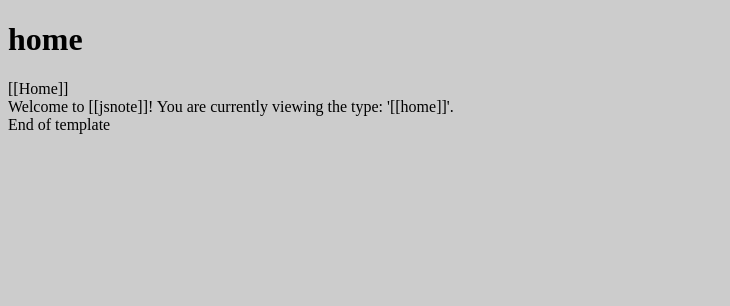
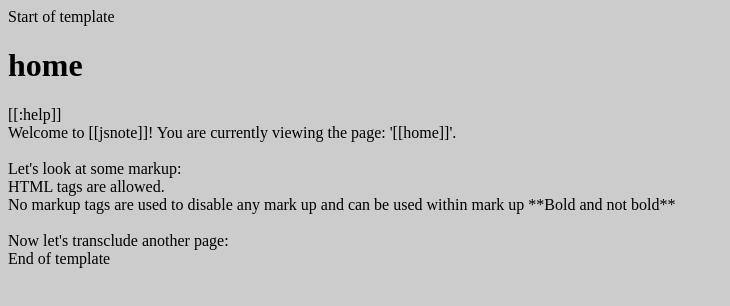
Before and after one commit to gomatt/jsnote, a plain HTML site: page start.html in a window 1280 px wide. Shown: the whole page, without its empty margins (0-730 px from the left). Drawn offline with Linux system fonts and the light colour scheme.

Commit message:
revising template engine

```diff
--- a/start.html
+++ b/start.html
@@ -6,10 +6,13 @@
     <script id="data">
       var data = {
         "home": {
-          "content": "Welcome to [[jsnote]]! You are currently viewing the type: '[[{{path}}]]'."
+          "content": "Welcome to [[jsnote]]! You are currently viewing the page: '[[{{=path}}]]'.<br /><br />Let's look at some markup:<br />HTML tags are allowed.<br />{{{No markup tags}}} are used to disable any mark up and can be used within mark up **Bold and {{{not bold}}}**<br /><br />Now let's transclude another page:<br />{{testpage}}"
         },
-        "system:template:default": {
-          "content": "<style>{margin:0;padding:0;}header,footer,aside,nav,article{display:block;}body{background:#ccc;}</style><header><h1>{{path}}</h1></header><nav>[[Home]]</nav><section id=\"page_content\">{{content}}</section><footer>End of template</footer>"
+        "system:view": {
+          "content": "<style>{margin:0;padding:0;}header,footer,aside,nav,article{display:block;}body{background:#ccc;}</style><header>Start of template<br /><h1>{{=path}}</h1></header><nav>[[:help]]</nav><section id=\"page_content\">{{=content}}</section><footer>End of template</footer>"
+        },
+        "testpage": {
+          "content": "Transcluded content!"
         }
       };
     </script>
@@ -20,7 +23,7 @@
         current: "",
         delimiter: ":",
         action: "::",
-        template: "system:template:default",
+        template: "system:view",
         home: "home"
       };
     </script>
@@ -113,58 +116,86 @@
         }
         page.prototype = {
           expand: function() {
-            var original; // the 'original' page content
+            //var original; // the 'original' page content
 
             // Add the template content first
-            this.expanded = data[config.template].content;
+            this.output = data[config.template].content;
 
             // Check if this is a template
             if (this.path === config.template) {
               // Expanding a template doesn't make sense for right now
-              this.expanded = this.content;
+              this.output = this.content;
             } else {
-              // Keep expanding until there is nothing to expand
-              do {
-                console.log("Expanding '" + this.path + "'");
-                original = this.expanded;
-                this.expanded = tmpl(this.expanded, this);
-                // I feel like only one of these checks are necessary.
-                // If nothing was changed after expanding, then there is nothing to expand.
-              } while (this.expanded.indexOf("{{") > -1 && this.expanded !== original); // Nothing to expand AND nothing has changed since last expand
-              console.log("Expansion of '" + this.path + "' Complete");
+              // Replace "{{{" and "}}}" to nowiki tags
+              //this.noMarkup();
+
+              // Use a templating engine
+              this.output = tmpl(this.output, this);
             }
+            return this.output;
           }
         };
         function tmpl(template, data) {
+          console.log("Using template: " + template);
           // Template function
           // Add data from a page to a template (string) and return the content
-          // Look for "{{ .. }}" and replace with data from the object
-          var reReplace = /{{(.+?)}}/g,
+          // Look for "{{= .. }}" and replace with data from the object
+          //{{([^{]((?!}}).)*)}}
+          // {{2,}(.+?)}{2,} - Find any {{..}}
+          // {{2}([^}]*.?;? ?)}{2} - find a lot!
+          var reNoMarkup = /{{3}(.+?)}{3}/g,
+              reMatching = /({{+.+?}}+)/g,
+              reCode = /{{=([^{{].+?)}}/g,
+              reTransclude = /{{([^{{].+?)}}/g,
               reUnmodified = /(^( )?(var|if|for|else|switch|case|break|{|}))(.*)?/g,
               output = 'with (obj) {var r=[];\n',
               pointer = 0,
               match,
               result;
-          var add = function(line, js) {
-            if (js) {
+          function add(line, code) {
+            if (code) {
+              // code doesn't need quotes
               if (line.match(reUnmodified)) {
+                // do not modify
                 output += line + '\n';
               } else {
                 output += 'r.push(' + line + ');\n';
               }
             } else {
+              // string needs quotes, if not blank
               if (line != '') {
                 output += 'r.push("' + line.replace(/"/g, '\\"') + '");\n';
               }
             }
             return add;
-          };
-          // Do until reRelease.exec(...) is undefined
+          }
+          function addNoMarkup(line) {
+            output += 'r.push("<nowiki>' + line + '</nowiki>");\n';
+          }
+          // Do until reMatching.exec(...) is undefined
           // This will continue until nothing is found using the regular expression
-          while(match = reReplace.exec(template)) {
-            add(template.slice(pointer, match.index))(match[1], true);
+          while(match = reMatching.exec(template)) {
+            var test = match[1];
+            console.log("Match: " + test);
+            // Add what was before the matching text
+            add(template.slice(pointer, match.index));
+
+            if (test.match(reNoMarkup)) {
+              test = reNoMarkup.exec(test);
+              addNoMarkup(test[1]);
+            } else if (test.match(reCode)) {
+              test = reCode.exec(test);
+              add(test[1], true);
+            }// else if (test.match(reTransclude)) {
+            //   test = reTransclude.exec(test);
+            //   addPageContent(test[1]);
+            // }
+
+            // Move pointer and continue
             pointer = match.index + match[0].length;
           }
+
+          // Add the rest of the string
           add(template.substr(pointer, template.length - pointer));
 
           // Add ending to output and remove line breaks
@@ -172,7 +203,10 @@
 
           // Try to apply data and report errors
           try { result = new Function('obj', output).apply(data, [data]); }
-          catch (e) { console.error("'" + e.message + "'", " in code:\n", output, "\n"); }
+          catch (err) { console.error("'" + err.message + "'", " in code:\n", output, "\n"); }
+
+          // Recursively replace
+          if (reMatching.exec(result)) result = tmpl(result, data);
 
           // Return results
           return result;
@@ -180,7 +214,7 @@
         function load(path) {
           var Collection = new collection();
           Collection.import(path);
-          document.body.innerHTML = Collection.page(path).expanded;
+          document.body.innerHTML = Collection.page(path).output;
         }
         function init() {
           load(config.home); /* global config */
```
